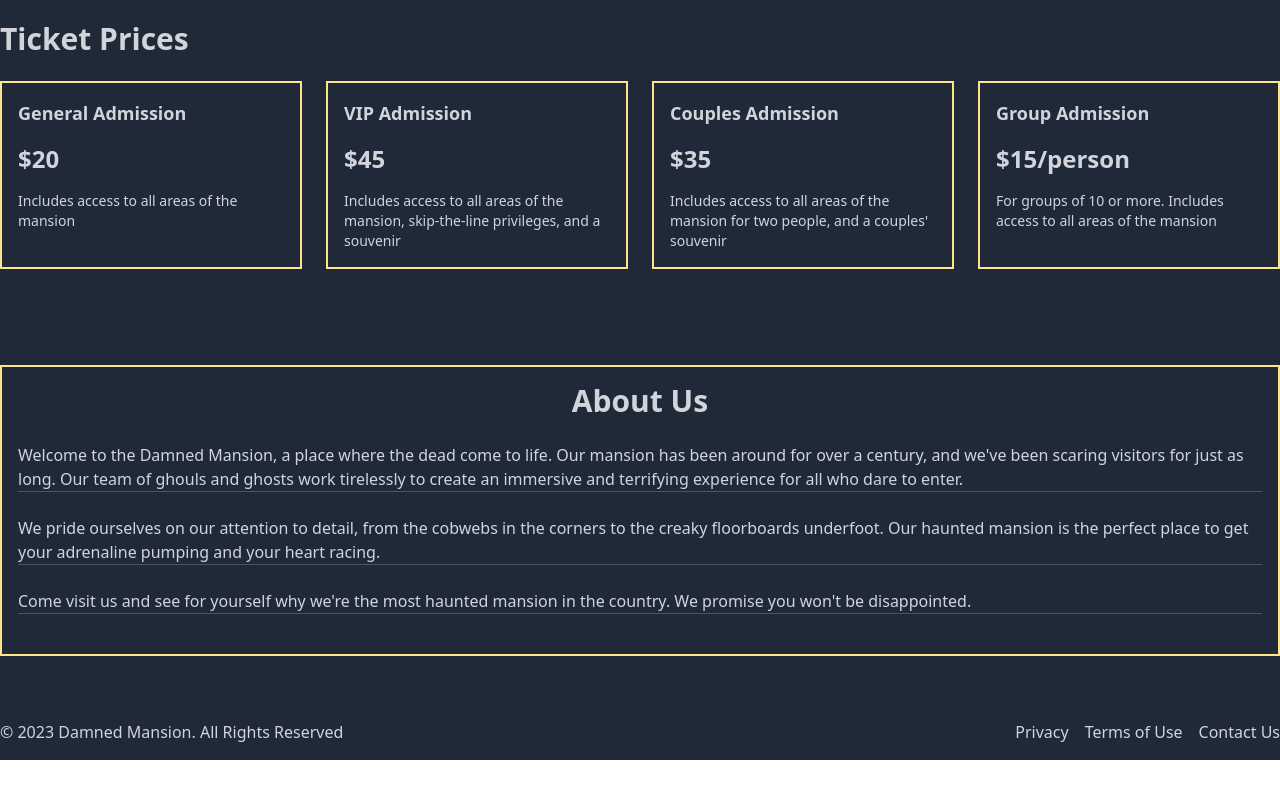
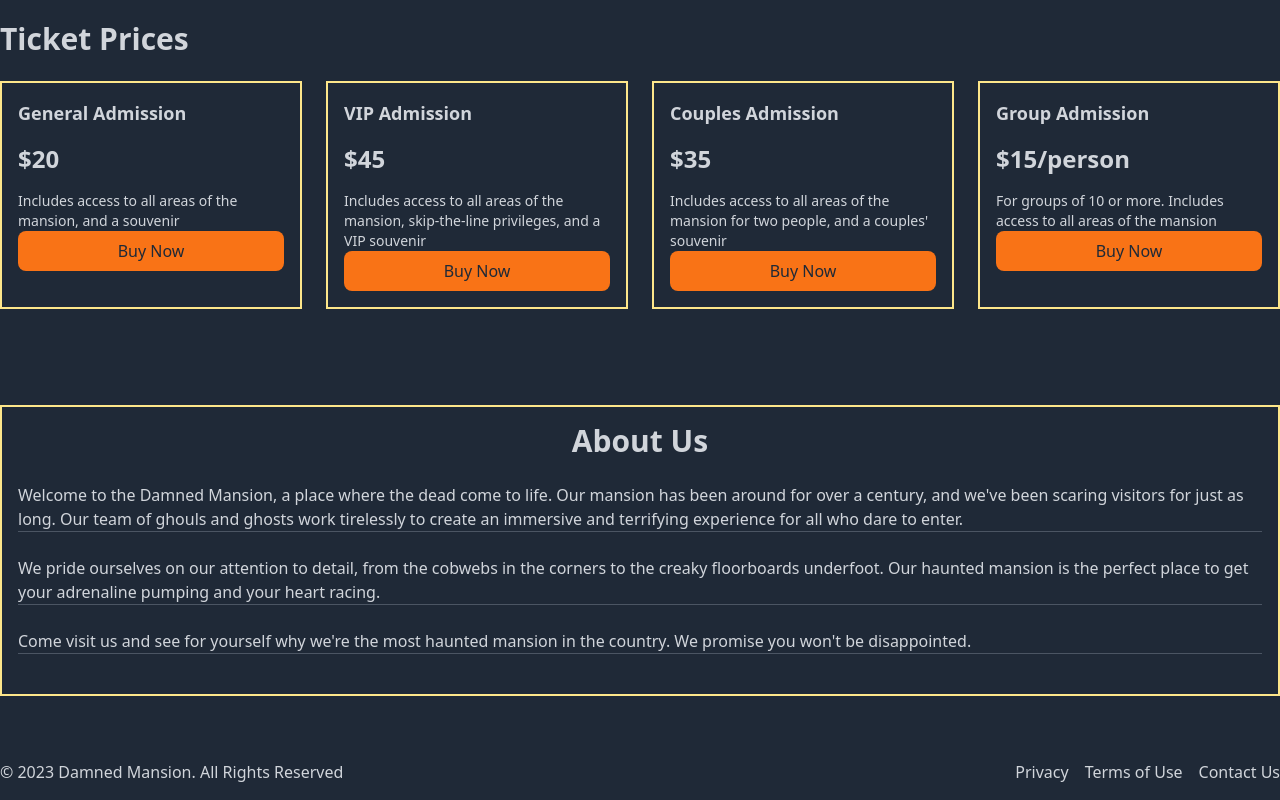
Before and after one commit to Malekzie/cpnt201-a3, a plain HTML site: page index.html in a window 1280 px wide. Shown: the part 2644-3444 px from the top of the page. Before the commit the page ends 3404 px from the top, so only its background shows below. Drawn offline with nearby package versions, Linux system fonts and the light colour scheme.

Commit message:
added buttons to price section

```diff
--- a/index.html
+++ b/index.html
@@ -122,22 +122,26 @@
           <div class="p-4 border-2 border-solid border-amber-200">
             <h3 class="mb-4 text-lg font-bold">General Admission</h3>
             <p class="mb-4 text-2xl font-bold">$20</p>
-            <p class="text-sm">Includes access to all areas of the mansion</p>
+            <p class="text-sm">Includes access to all areas of the mansion, and a souvenir</p>
+            <button class="w-full px-4 py-2 mt-auto text-gray-800 bg-orange-500 rounded-lg hover:bg-orange-600 focus:outline-none focus:bg-orange-600 hover:scale-110">Buy Now</button>
           </div>
           <div class="p-4 border-2 border-solid border-amber-200">
             <h3 class="mb-4 text-lg font-bold">VIP Admission</h3>
             <p class="mb-4 text-2xl font-bold">$45</p>
-            <p class="text-sm">Includes access to all areas of the mansion, skip-the-line privileges, and a souvenir</p>
+            <p class="text-sm">Includes access to all areas of the mansion, skip-the-line privileges, and a VIP souvenir</p>
+            <button class="w-full px-4 py-2 text-gray-800 bg-orange-500 rounded-lg hover:bg-orange-600 focus:outline-none focus:bg-orange-600 hover:scale-110">Buy Now</button>
           </div>
           <div class="p-4 border-2 border-solid border-amber-200">
             <h3 class="mb-4 text-lg font-bold">Couples Admission</h3>
             <p class="mb-4 text-2xl font-bold">$35</p>
             <p class="text-sm">Includes access to all areas of the mansion for two people, and a couples' souvenir</p>
+            <button class="w-full px-4 py-2 text-gray-800 bg-orange-500 rounded-lg hover:bg-orange-600 focus:outline-none focus:bg-orange-600 hover:scale-110">Buy Now</button>
           </div>
           <div class="p-4 border-2 border-solid border-amber-200">
             <h3 class="mb-4 text-lg font-bold">Group Admission</h3>
             <p class="mb-4 text-2xl font-bold">$15/person</p>
             <p class="text-sm">For groups of 10 or more. Includes access to all areas of the mansion</p>
+            <button class="w-full px-4 py-2 text-gray-800 bg-orange-500 rounded-lg hover:bg-orange-600 focus:outline-none focus:bg-orange-600 hover:scale-110">Buy Now</button>
           </div>
         </div>
       </div>
```
